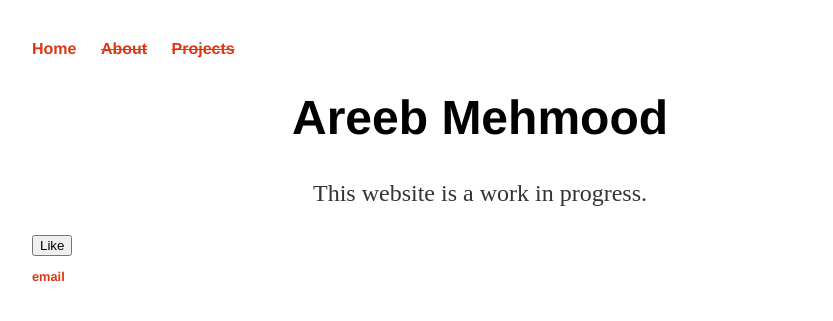
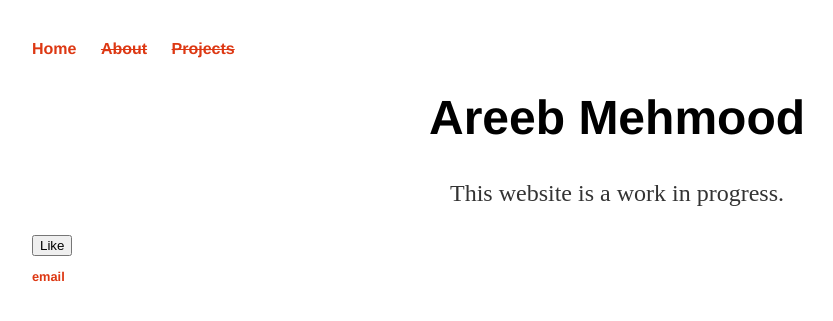
Before and after one commit to areebm/areebm.github.io, a Jekyll site: the page built from index.html, in a window 1280 px wide. Shown: the top 321 px of the page, without its empty margins (18-851 px from the left). Built offline with Jekyll 4.4.1, drawn with Linux system fonts in a browser that asks for light colours.

Commit message:
Update main.css
Set body width to auto

```diff
--- a/css/main.css
+++ b/css/main.css
@@ -1,6 +1,6 @@
 body {
     margin: 40px 60px 10px 50px;
-    width: 70%;
+    width: auto;
 /*     background-image: url("/vehicle-wireframe-model.jpg");
     background-repeat: no-repeat;
     background-size: cover; */
```
